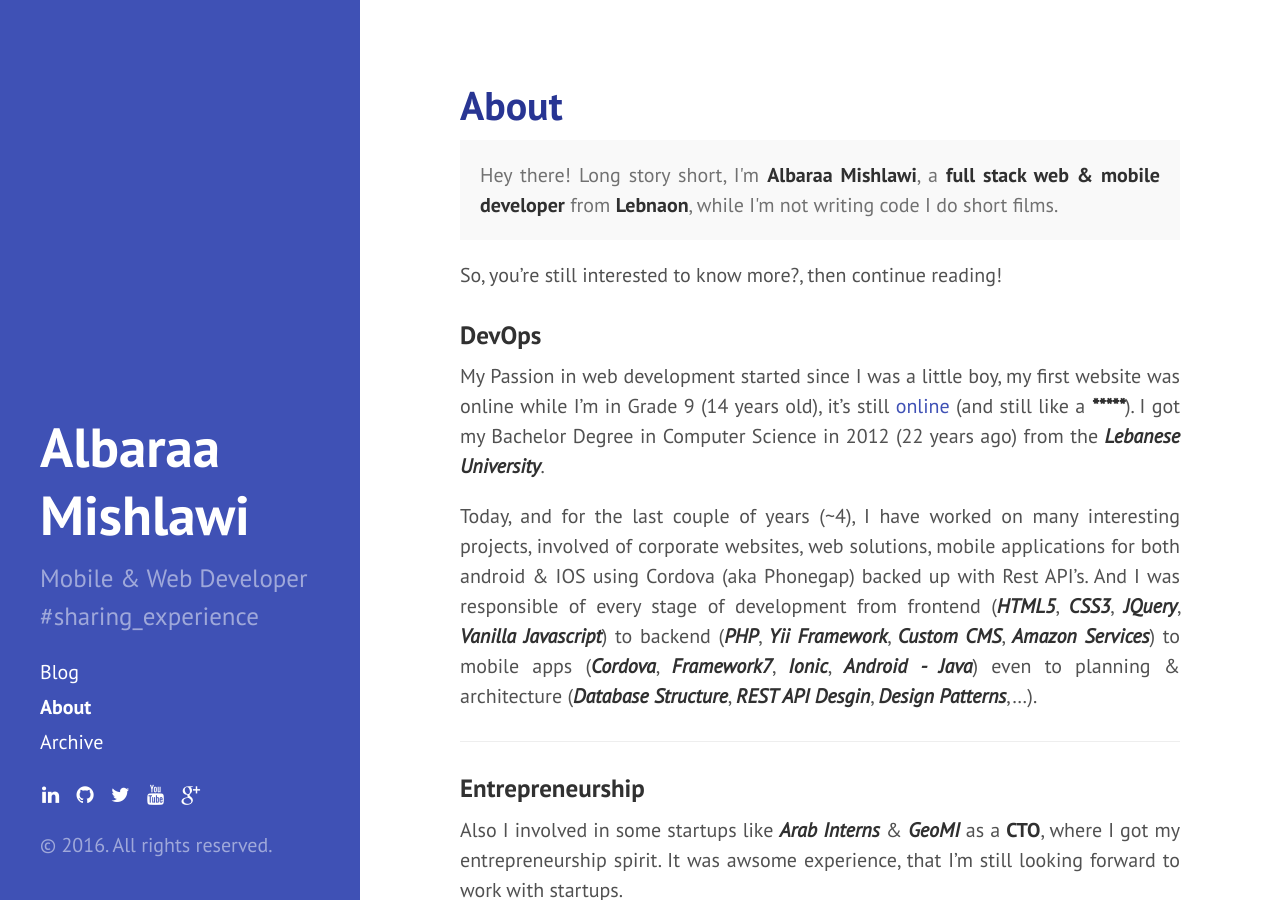
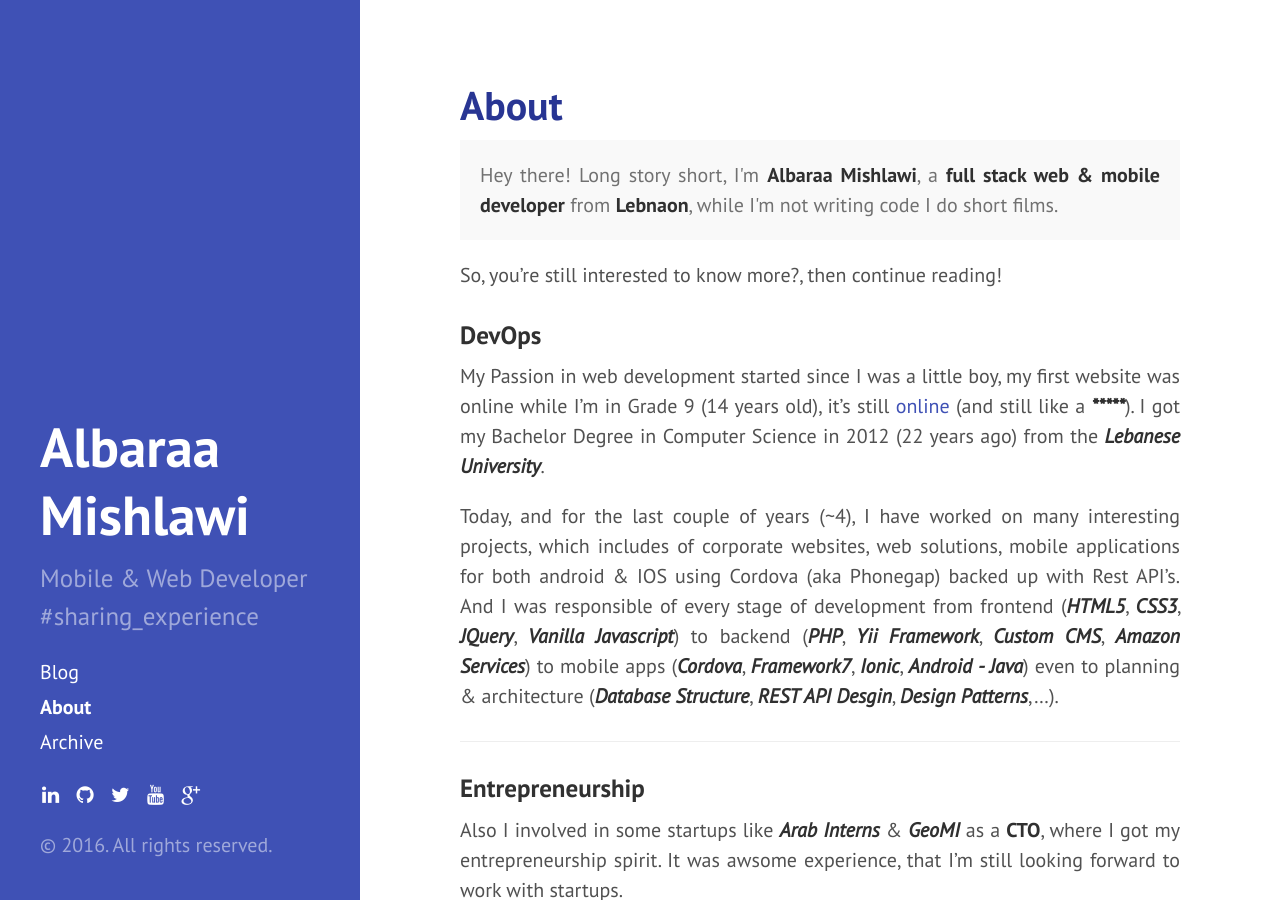
Before and after one commit to albaraam/albaraam.github.io, a Jekyll site: the page built from about.md, in a window 1280 px wide and 900 px high. Built offline with Jekyll 4.4.1, drawn with Linux system fonts in a browser that asks for light colours; nearby versions of some CDN libraries; Markdown is read by kramdown in place of the engine named in the settings.

Commit message:
update about page content

```diff
--- a/about.md
+++ b/about.md
@@ -14,7 +14,7 @@ So, you're still interested to know more?, then continue reading!
 My Passion in web development started since I was a little boy, my first website was online while I'm in Grade 9 (14 years old), it's still [online](http://teachmeweb.4t.com/) (and still like a ___*****___).
 I got my Bachelor Degree in Computer Science in 2012 (22 years ago) from the ___Lebanese University___.
 
-Today, and for the last couple of years (~4), I have worked on many interesting projects, involved of corporate websites, web solutions, mobile applications for both android & IOS using Cordova (aka Phonegap) backed up with Rest API's. And I was responsible of every stage of development from frontend (___HTML5___, ___CSS3___, ___JQuery___, ___Vanilla Javascript___) to backend (___PHP___, ___Yii Framework___, ___Custom CMS___, ___Amazon Services___) to mobile apps (___Cordova___, ___Framework7___, ___Ionic___, ___Android - Java___)  even to planning & architecture (___Database Structure___, ___REST API Desgin___, ___Design Patterns___,...).
+Today, and for the last couple of years (~4), I have worked on many interesting projects, which includes of corporate websites, web solutions, mobile applications for both android & IOS using Cordova (aka Phonegap) backed up with Rest API's. And I was responsible of every stage of development from frontend (___HTML5___, ___CSS3___, ___JQuery___, ___Vanilla Javascript___) to backend (___PHP___, ___Yii Framework___, ___Custom CMS___, ___Amazon Services___) to mobile apps (___Cordova___, ___Framework7___, ___Ionic___, ___Android - Java___)  even to planning & architecture (___Database Structure___, ___REST API Desgin___, ___Design Patterns___,...).
 
 _____
 
```
